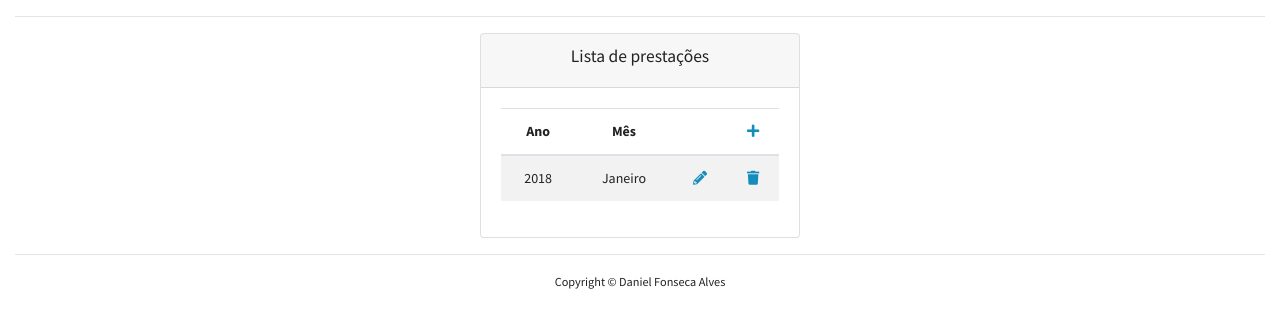
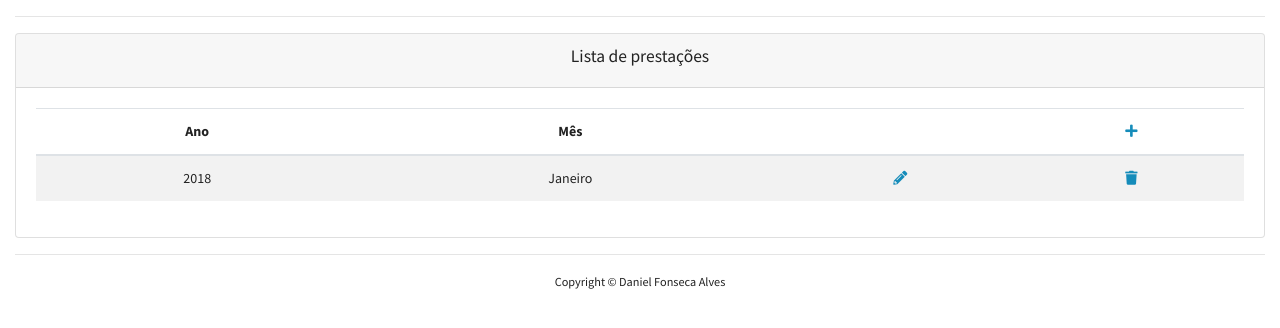
Before and after one commit to dalraf/controlecondominio, a Django app: page /listaprestacao/ in a window 1280 px wide. Shown: the part 57-385 px from the top of the page. Run offline with Django 3.2, Linux system fonts and the light colour scheme; a user stored in the database is signed in; tables that the repository leaves empty hold one stand-in row (values such as "Sample post"); some libraries are stand-ins or nearby versions.

Commit message:
Correcoes de posicionamento

```diff
--- a/controlecondominio/templates/index.html
+++ b/controlecondominio/templates/index.html
@@ -6,7 +6,7 @@
 </div>
 <div class="row">
     <div class="col-12" align="center">
-        <div class="card" style="width: 20rem;">
+        <div class="card">
             <div class="card-header" style="text-align: center;">
                 <h4>Módulos</h4>
             </div>
--- a/controlecondominio/templates/listaprestacao.html
+++ b/controlecondominio/templates/listaprestacao.html
@@ -1,7 +1,7 @@
 {% extends 'base.html' %} {% block content %}
 <div class="row">
     <div class="col-12" align="center">
-        <div class="card" style="width: 20rem;">
+        <div class="card">
             <div class="card-header">
                 <h5>Lista de prestações</h5>
             </div>
```
